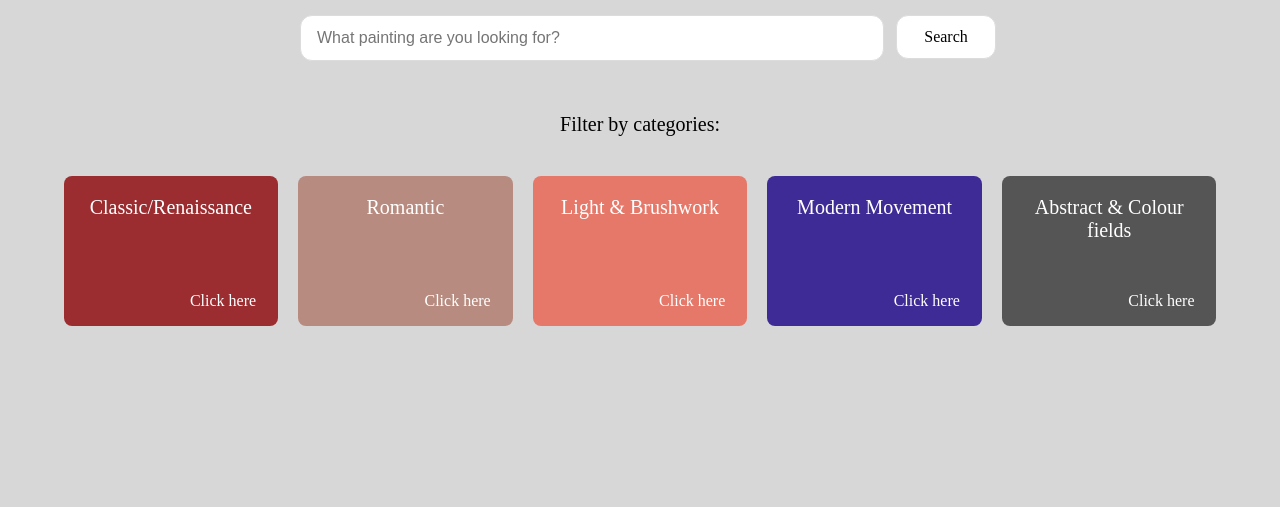
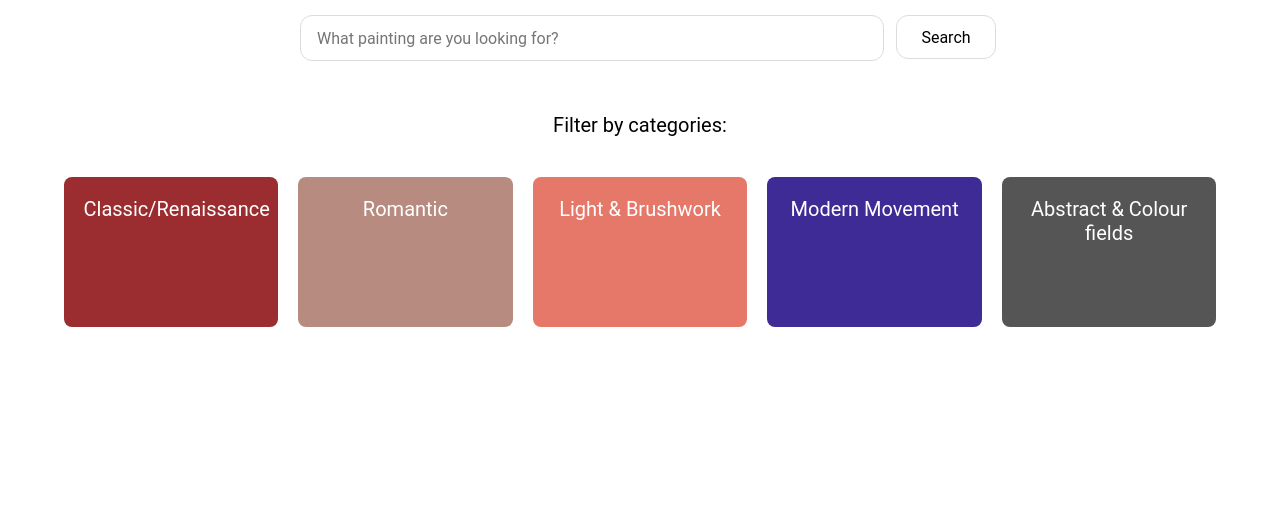
Before and after one commit to callecandelier-maker/Sandbox, a website built with webpack: page index.html in a window 1280 px wide. Shown: the part 293-800 px from the top of the page. Built offline with nearby package versions, Linux system fonts and the light colour scheme.

Commit message:
changed color-palett in css

```diff
--- a/css/style.css
+++ b/css/style.css
@@ -1,6 +1,6 @@
 
 body {
-  background-color: rgba(211, 211, 211, 0.9); /* 0.85 = 85% opacitet */
+  background-color: white;
 }
 /*.header-Wrapper{
   text-align: center;
@@ -62,7 +62,6 @@ body {
 }
 
 .image-btn {
-  font-family: "roboto-light";
   position: absolute;
   bottom: 10px;       /* avstånd från botten */
   right: 10px;        /* avstånd från högerkanten */
@@ -90,9 +89,10 @@ body {
   text-align: center;
   color: white;
   font-size: 20px;
-  font-family: "ariel";
+  font-family: 'Roboto', sans-serif;
 }
 .paragraph-txt{
+  font-family: Roboto, sans-serif;
   text-align: center;
   font-size: 20px;
 }
@@ -123,6 +123,7 @@ body {
 
 }
 .searchbar{
+  font-family: Roboto, sans-serif;
   width: 550px;               /* Googles storlek ungefär */
   height: 44px;
   border-radius: 12px;        /* rundare = Google-stil */
@@ -149,7 +150,7 @@ body {
 .search-button{
   background-color: white;
   font-size: 16px;
-  font-family: "ariel";
+  font-family: Roboto, sans-serif;
   height: 44px;
   width: 100px;
   border-radius: 12px;
--- a/index.html
+++ b/index.html
@@ -36,27 +36,27 @@
 <div class="image-container">
   <div class="image-wrapper deep-red" >
     <p>Classic/Renaissance</p>
-   <button class="image-btn">Click here</button>
+   <!--<button class="image-btn">Click here</button>-->
   </div>
 
-  <div class="image-wrapper soft-peach">
+  <div class="image-wrapper soft-peach" onclick= "window.location.href='https://www.google.com/?hl=sv'">
     <p>Romantic</p>
-    <button class="image-btn ">Click here</button>
+    <!--<button class="image-btn ">Click here</button>-->
   </div>
 
   <div class="image-wrapper warm-orange ">
     <p>Light & Brushwork</p>
-    <button class="image-btn">Click here</button>
+   <!-- <button class="image-btn">Click here</button>-->
   </div>
 
   <div class="image-wrapper deep-purple">
     <p>Modern Movement</p>
-    <button class="image-btn">Click here</button>
+    <!--<button class="image-btn">Click here</button>-->
   </div>
 
   <div class="image-wrapper golden-rod">
     <p>Abstract & Colour fields</p>
-    <button class="image-btn">Click here</button>
+    <!--<button class="image-btn">Click here</button>-->
   </div>
 </div>
 
```
